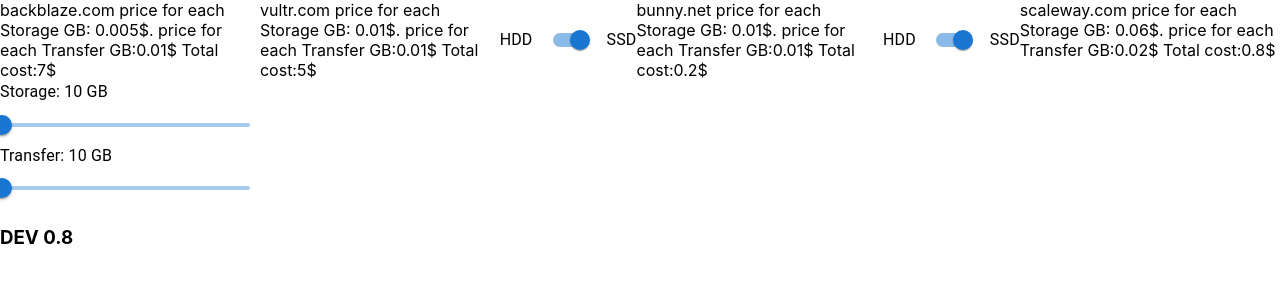
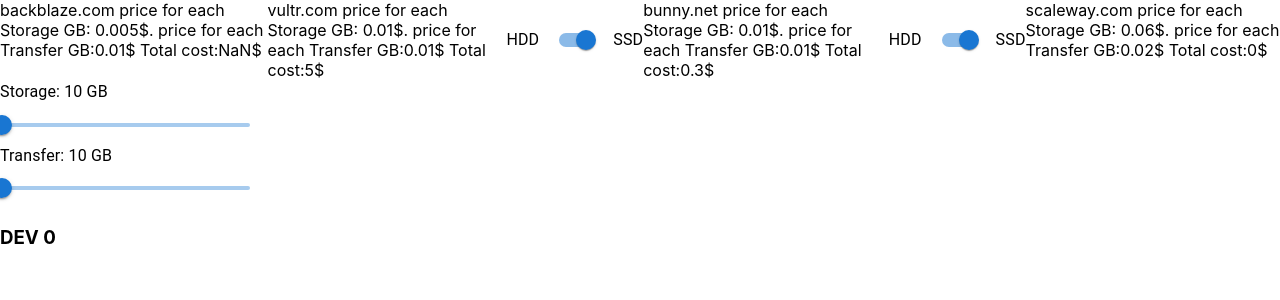
Before and after one commit to FoxCrush/react_ts_cloud_storage_calc, a React (Create React App) app: page / in a window 1280 px wide. Shown: the top 300 px of the page. Built offline with nearby package versions, Linux system fonts and the light colour scheme.

Commit message:
creating prices in brand component

```diff
--- a/src/components/brands/multi-brand-component/brand.tsx
+++ b/src/components/brands/multi-brand-component/brand.tsx
@@ -15,6 +15,11 @@
   pickedAmount = { storage: 0, transfer: 0 },
 }: Iprops) {
   const [switchValue, setSwitchValue] = useState<boolean>(true);
+  const [currentPrices, setCurrentPrices] = useState({
+    storage: 0,
+    transfer: 0,
+  });
+
   const {
     brandName,
     pricePerStorage,
@@ -24,7 +29,7 @@
     minPayment,
     maxPayment,
     togglingOption,
-    freeSpace,
+    freeSpace = 0,
   } = brandInfo;
   const { storage, transfer } = pickedAmount;
   const setCurrentPrice = (
@@ -33,8 +38,16 @@
     altPricePerStorage,
     altPricePerTransfer
   ) => {
-    if (togglingOption) {
-      console.log("togglingOption", switchValue);
+    if (switchValue) {
+      setCurrentPrices({
+        storage: altPricePerStorage ? altPricePerStorage : pricePerStorage,
+        transfer: altPricePerTransfer ? altPricePerTransfer : pricePerTransfer,
+      });
+    } else {
+      setCurrentPrices({
+        storage: pricePerStorage,
+        transfer: pricePerTransfer,
+      });
     }
   };
   useEffect(() => {
@@ -49,16 +62,39 @@
   const switchChangedHandler = () => {
     setSwitchValue(!switchValue);
   };
+  const limitNumberWithinRange = (price, min, max) => {
+    const MIN = min || 0;
+    const MAX = max || 1000;
+    const num = price;
+    return Math.min(Math.max(num, MIN), MAX);
+  };
 
   const calculateCost = useCallback(() => {
-    const endPrice = parseFloat(
-      (storage * pricePerStorage + transfer * pricePerTransfer).toFixed(2)
+    let storageAmount = storage;
+    let transferAmount = transfer;
+    if (freeSpace) {
+      storageAmount -= freeSpace;
+      transferAmount -= freeSpace;
+    }
+    console.log("storageAmount", brandName, storageAmount, transferAmount);
+    let endPrice = parseFloat(
+      (
+        storageAmount * currentPrices.storage +
+        transferAmount * currentPrices.transfer
+      ).toFixed(2)
     );
-    if (endPrice < minPayment) {
-      return minPayment;
-    }
-    return endPrice;
-  }, [pickedAmount]);
+    // const priceLessZero = endPrice < 0 ? 0 : endPrice;
+    console.log("endPrice", endPrice);
+
+    return limitNumberWithinRange(endPrice, minPayment, maxPayment);
+  }, [
+    currentPrices.storage,
+    currentPrices.transfer,
+    maxPayment,
+    minPayment,
+    storage,
+    transfer,
+  ]);
 
   useEffect(() => {
     getCost(calculateCost());
--- a/src/components/calculator/calculator-component.tsx
+++ b/src/components/calculator/calculator-component.tsx
@@ -1,4 +1,4 @@
-import React, { useState } from "react";
+import React, { useCallback, useState } from "react";
 import MemorySliders from "../sliders";
 import { debounce } from "@mui/material";
 import styles from "./calc-comopnent.module.css";
@@ -18,7 +18,7 @@
 
 export default function Calculator() {
   const [slidersValues, setSlidersValues] = useState<IslidersValues>();
-  const [totalCosts, setTotalCosts] = useState<ItotalCosts>();
+  const totalCosts = useRef<ItotalCosts>();
   const brands = useRef([{}]);
 
   useEffect(() => {
@@ -30,16 +30,25 @@
     setSlidersValues(values);
   }, 100);
 
-  const getTotalCosts = (price: ItotalCosts) => {
+  const getTotalCosts = useCallback((price: number) => {
     if (price) {
-      setTotalCosts(price);
+      totalCosts.current = { brand: price };
+    } else {
+      totalCosts.current = { brand: 0 };
     }
-  };
-  const devStr = `DEV ${totalCosts}`;
+  }, []);
+
+  let devStr = "";
+  if (totalCosts.current) {
+    devStr = `DEV ${totalCosts.current.brand}`;
+    console.log("totalCosts.current.brand", totalCosts.current.brand);
+  } else {
+    devStr = "no value";
+  }
+
   return (
     <>
       <div className={styles.brandContainer}>
-        {/* <BackBlazeOffer pickedValues={slidersValues} getCost={getTotalCosts} /> */}
         {brands.current.length > 0 ? (
           brands.current.map((brand, index) => {
             return (
```
